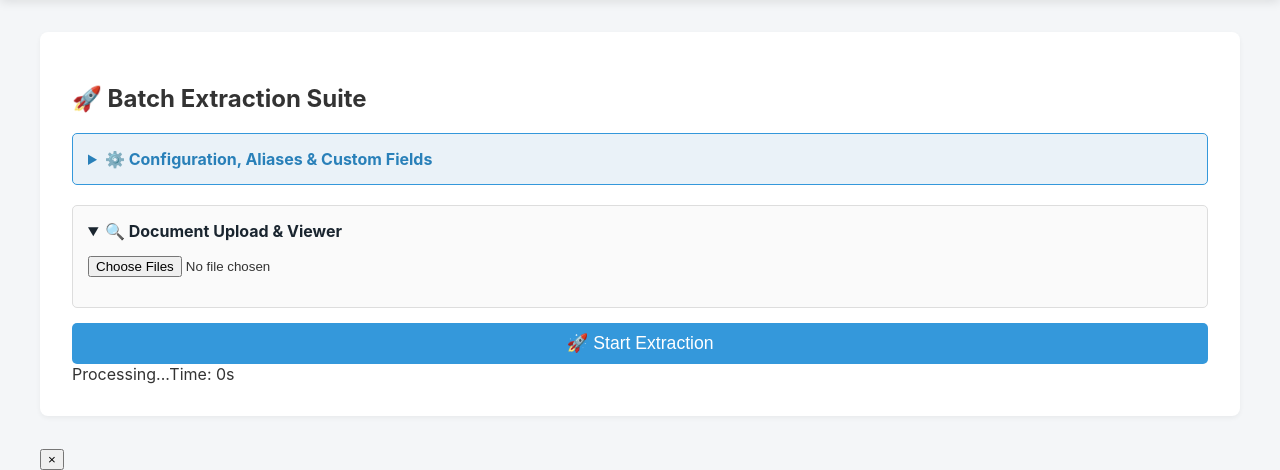
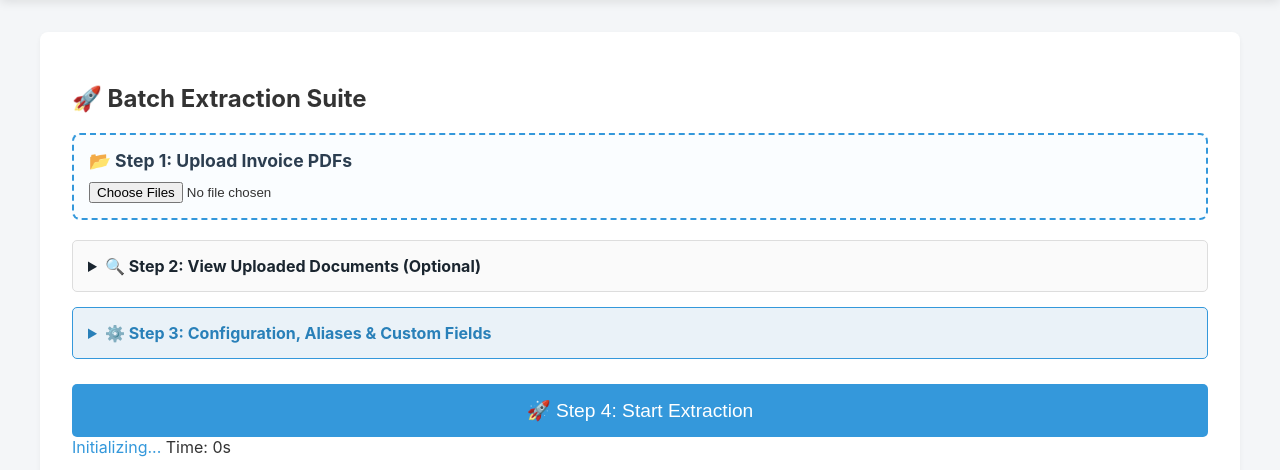
Before and after one commit to InsightMiner-dot/invoice-extraction, a FastAPI app: page / in a window 1280 px wide. Shown: the part 60-530 px from the top of the page. Run offline with FastAPI, Linux system fonts and the light colour scheme; parts of the project's set-up code (start-up, migrations or seed data) failed here and were passed over; some libraries are stand-ins or nearby versions.

Commit message:
Refactor extraction form layout and improve styles

```diff
--- a/fastapi_v1/templates/extract.html
+++ b/fastapi_v1/templates/extract.html
@@ -5,9 +5,26 @@
 
     <form id="uploadForm">
 
-        <!-- ⚙️ NEW SETTINGS EXPANDER -->
-        <details style="margin-bottom: 20px; padding: 15px; border: 1px solid #3498db; border-radius: 5px; background: #eaf2f8;">
-            <summary style="font-weight: bold; cursor: pointer; color: #2980b9;">⚙️ Configuration, Aliases & Custom Fields</summary>
+        <!-- 1. CHOOSE FILES (OUTSIDE EXPANDERS) -->
+        <div style="margin-bottom: 20px; padding: 15px; border: 2px dashed #3498db; border-radius: 8px; background-color: #fafdff;">
+            <label style="font-weight: bold; font-size: 1.1rem; color: #2c3e50; display: block; margin-bottom: 10px;">📂 Step 1: Upload Invoice PDFs</label>
+            <input type="file" id="pdfFiles" name="files" multiple accept="application/pdf" required style="width: 100%; cursor: pointer;">
+        </div>
+
+        <!-- 2. DOCUMENT VIEWER (EXPANDER) -->
+        <details style="margin-bottom: 15px; padding: 15px; border: 1px solid #ddd; border-radius: 5px; background: #fafafa;">
+            <summary style="font-weight: bold; cursor: pointer; color: var(--primary);">🔍 Step 2: View Uploaded Documents (Optional)</summary>
+            <div style="margin-top: 15px;">
+                <p style="font-size: 0.85rem; color: #666;">Click any document below to open it in full screen.</p>
+                <input type="text" id="gridSearch" class="search-bar" placeholder="Search files by name..." style="display: none;">
+                <div id="pdfGrid" class="pdf-grid"></div>
+                <p id="noFilesMsg" style="color: #999; font-style: italic;">No files uploaded yet.</p>
+            </div>
+        </details>
+
+        <!-- 3. CONFIGURATION & SETTINGS (EXPANDER) -->
+        <details style="margin-bottom: 25px; padding: 15px; border: 1px solid #3498db; border-radius: 5px; background: #eaf2f8;">
+            <summary style="font-weight: bold; cursor: pointer; color: #2980b9;">⚙️ Step 3: Configuration, Aliases & Custom Fields</summary>
 
             <div style="display: flex; gap: 20px; margin-top: 15px;">
                 <div>
@@ -47,25 +64,21 @@
             </div>
         </details>
 
-        <!-- UPLOAD & VIEWER -->
-        <details style="margin-bottom: 15px; padding: 15px; border: 1px solid #ddd; border-radius: 5px; background: #fafafa;" open>
-            <summary style="font-weight: bold; cursor: pointer; color: var(--primary);">🔍 Document Upload & Viewer</summary>
-            <div style="margin-top: 15px;">
-                <input type="file" id="pdfFiles" name="files" multiple accept="application/pdf" required style="margin-bottom: 15px; display: block;">
-                <input type="text" id="gridSearch" class="search-bar" placeholder="Search files by name..." style="display: none;">
-                <div id="pdfGrid" class="pdf-grid"></div>
-            </div>
-        </details>
-
-        <button type="submit" class="primary" id="extractBtn" style="width: 100%; font-size: 1.1rem;">🚀 Start Extraction</button>
+        <!-- 4. SUBMIT BUTTON -->
+        <button type="submit" class="primary" id="extractBtn" style="width: 100%; font-size: 1.2rem; padding: 15px;">🚀 Step 4: Start Extraction</button>
     </form>
 
+    <!-- PROGRESS BAR -->
     <div id="progressContainer" class="progress-container">
         <div class="progress-bar"><div id="progressFill" class="progress-fill"></div></div>
-        <div class="progress-text"><span id="progressStats">Processing...</span><span id="progressTimer">Time: 0s</span></div>
+        <div class="progress-text">
+            <span id="progressStats" style="color: var(--accent);">Initializing...</span>
+            <span id="progressTimer">Time: 0s</span>
+        </div>
     </div>
 </div>
 
+<!-- RESULTS CONTAINER -->
 <div id="resultsContainer" style="display: none;">
     <div style="display: flex; justify-content: flex-end; margin-bottom: 15px;">
         <a id="downloadExcelBtn" href="#" style="text-decoration: none;">
@@ -80,7 +93,7 @@
             <table id="detailsTable" style="white-space: nowrap; font-size: 0.85rem;">
                 <thead>
                     <tr id="detailsHeaderRow">
-                        <!-- Populated by JS to include dynamic custom columns -->
+                        <!-- Populated dynamically by JS -->
                     </tr>
                 </thead>
                 <tbody></tbody>
@@ -88,6 +101,7 @@
         </div>
     </div>
 
+    <!-- QC SUMMARY TABLE -->
     <div class="card">
         <h3>🛡️ QC Summary</h3>
         <div class="table-wrapper">
@@ -105,7 +119,7 @@
 <div id="pdfModal" class="modal-overlay">
     <div class="modal-content">
         <button id="closeModal" class="modal-close">&times;</button>
-        <object id="modalViewer" data="" type="application/pdf" width="100%" height="100%"></object>
+        <object id="modalViewer" data="" type="application/pdf" width="100%" height="100%" style="border-radius: 0 0 8px 8px;"></object>
     </div>
 </div>
 {% endblock %}
```
